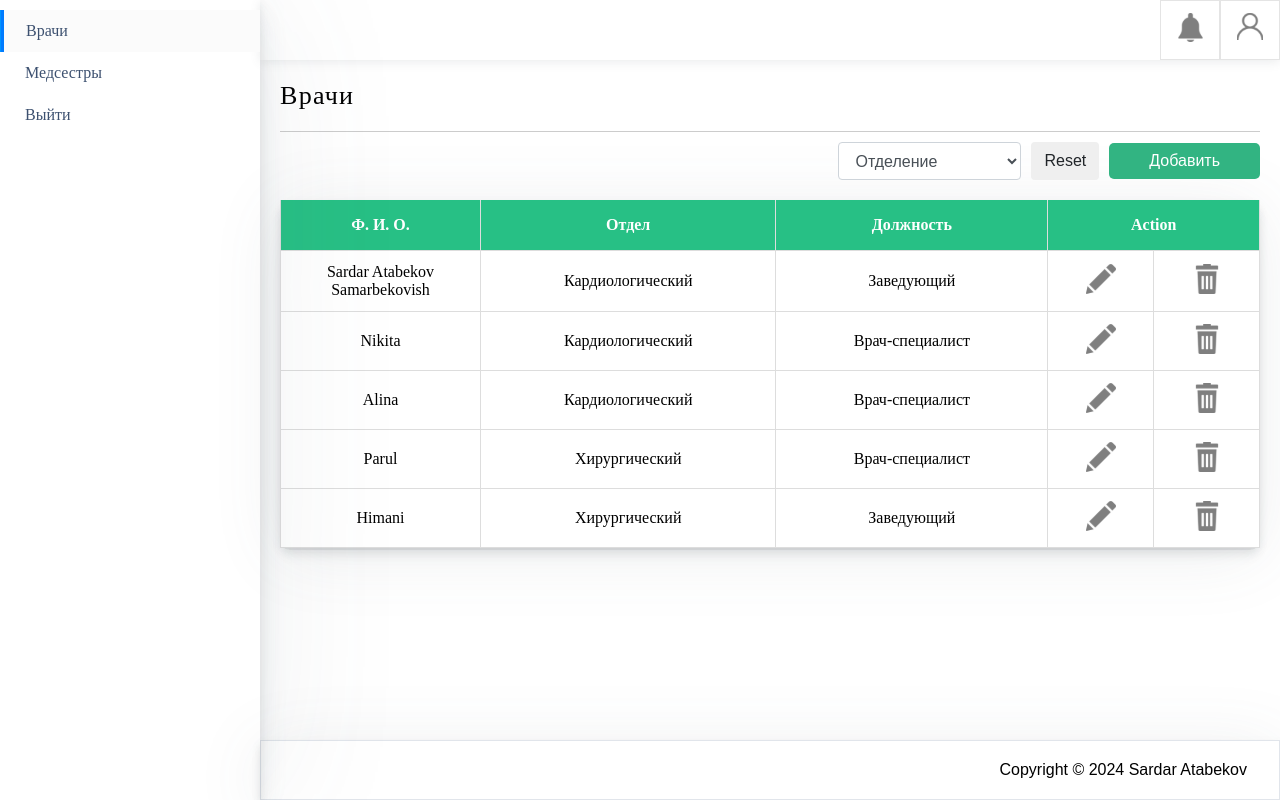
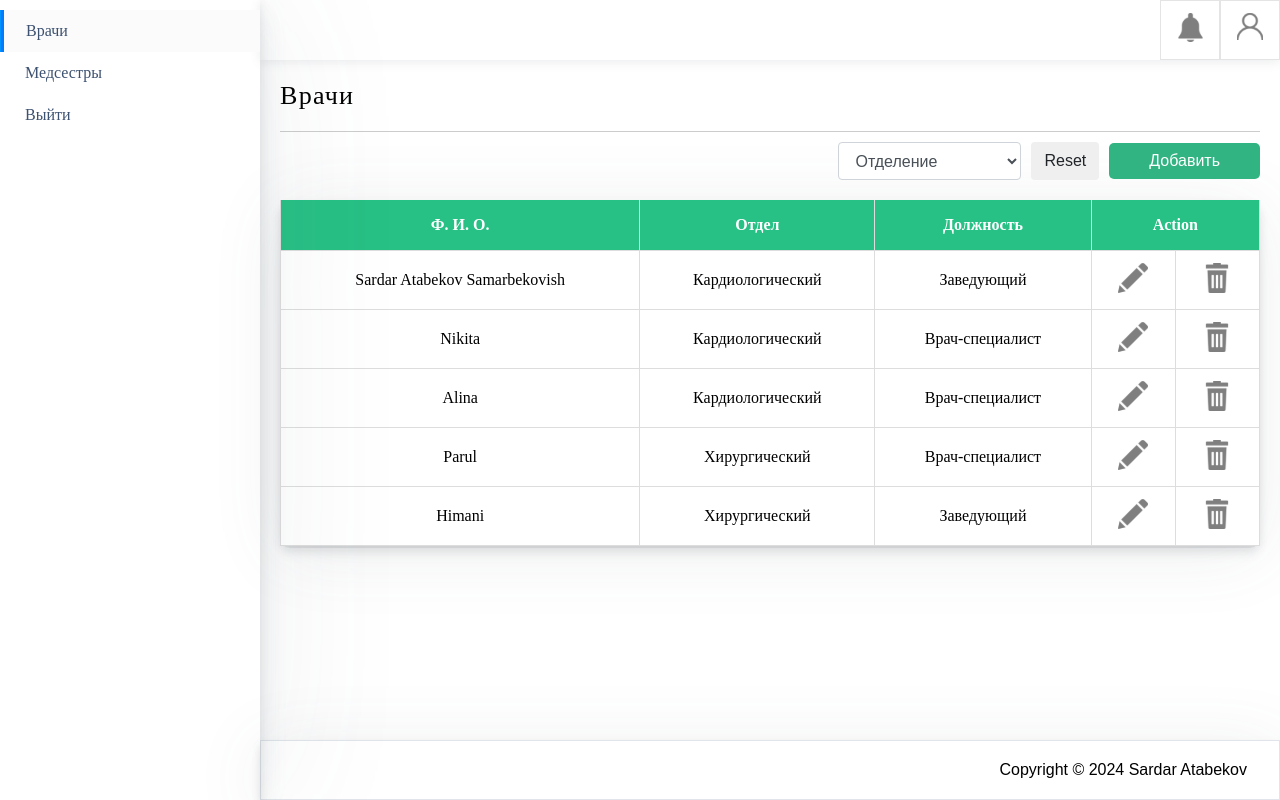
Before and after one commit to Sardar-Atabekov/test-medicine-admin, a React (Create React App) app: page /doctors/ in a window 1280 px wide. Built offline with nearby package versions, Linux system fonts and the light colour scheme; a web font is replaced by a local one.

Commit message:
Update table.css

```diff
--- a/src/components/staffTable/table.css
+++ b/src/components/staffTable/table.css
@@ -10,7 +10,3 @@
     align-items: center;
     justify-content: end;
 }
-
-.user-name {
-    width: 200px;
-}
```
